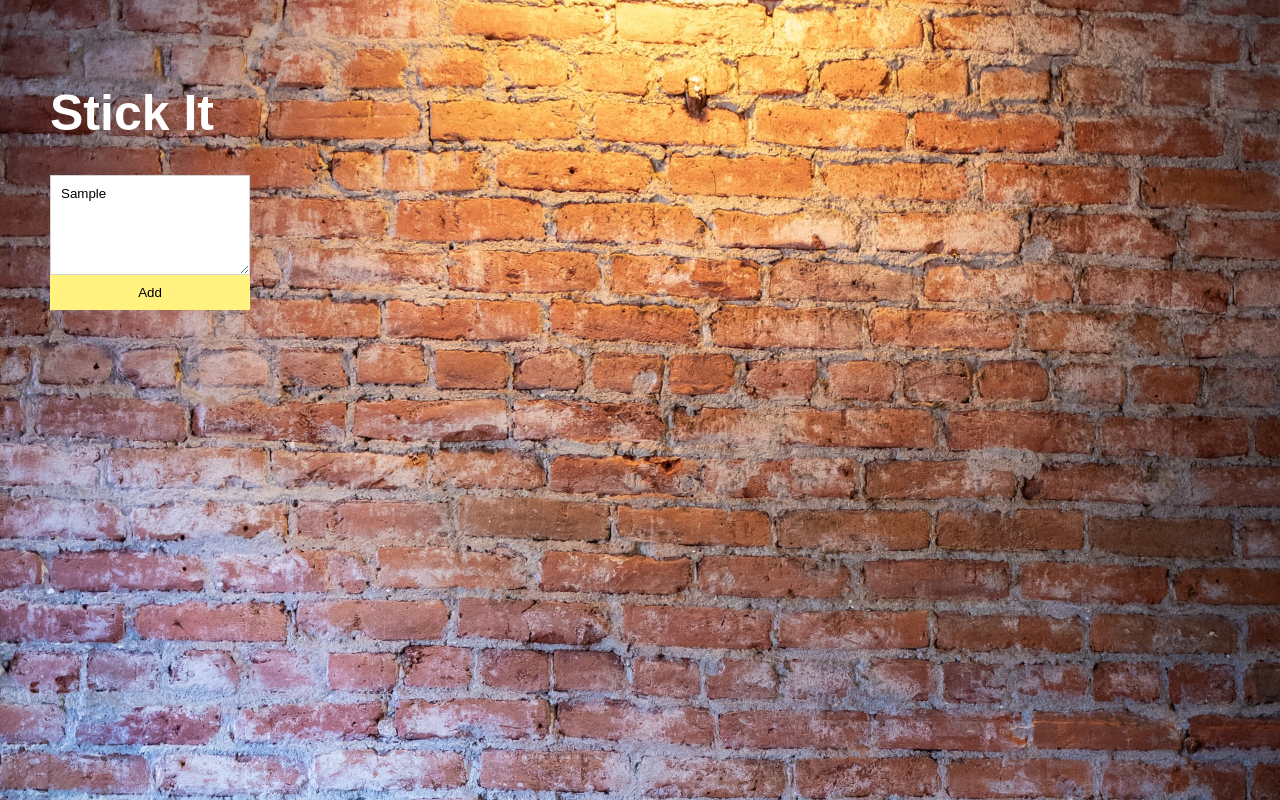
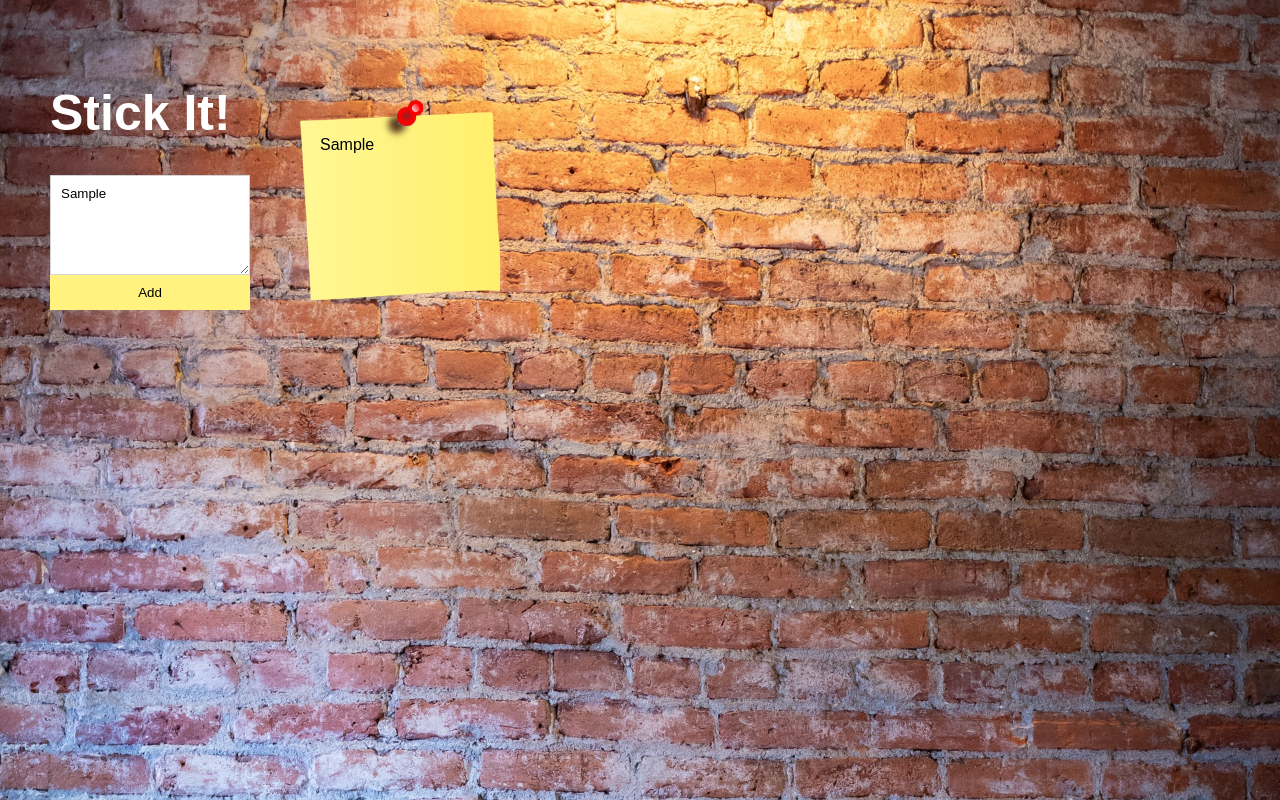
Before and after one commit to jonnyabrams/stick-it-jsx, a React (Create React App) app: page / in a window 1280 px wide. Both pictures are taken after typing "Sample" into the empty fields and a click on the button "Add". Built offline with nearby package versions, Linux system fonts and the light colour scheme.

Commit message:
Style sticky notes

```diff
--- a/src/App.css
+++ b/src/App.css
@@ -48,3 +48,23 @@ button:hover {
   background-color: tomato;
   color: white;
 }
+
+.note {
+  position: absolute;
+  cursor: pointer;
+  background-image: url('./img/post-it-note.png');
+  background-size: cover;
+  top: 100px;
+  left: 300px;
+  height: 200px;
+  width: 200px;
+  padding: 20px;
+}
+
+.text {
+  font-family: Arial, Helvetica, sans-serif;
+  height: 100%;
+  width: 100%;
+  white-space: pre-wrap;
+  overflow-y: scroll;
+}
--- a/src/App.js
+++ b/src/App.js
@@ -26,7 +26,7 @@ const App = () => {
   }
   return (
     <div className="App">
-       <h1>Stick It</h1>
+       <h1>Stick It!</h1>
        <form onSubmit={addNote} className='note-form'>
          <textarea
            value={noteInput}
@@ -35,6 +35,14 @@ const App = () => {
          />
          <button>Add</button>
        </form>
+
+       {
+        notesState.notes.map(note => (
+          <div className='note'>
+            <pre className='text'>{note.text}</pre>
+          </div>
+        ))
+       }
     </div>
   );
 }
```
